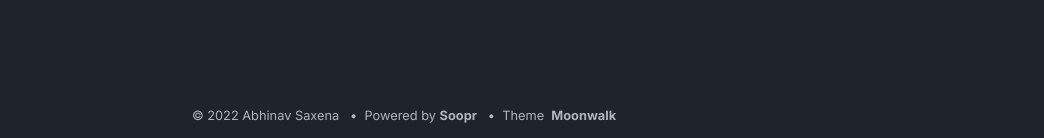
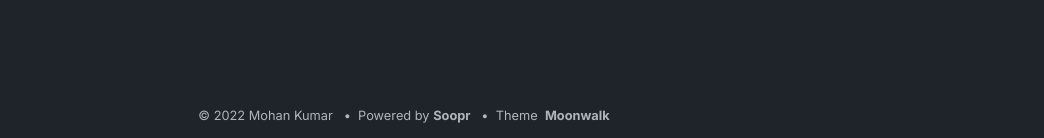
Before and after one commit to mk-devc/mk-devc.github.io, a Jekyll site: the page built from index.md, in a window 1280 px wide and 900 px high, scrolled down 977 px. Shown: the part 759-897 px from the top of the window, without its empty margins (236-1280 px from the left). Built offline with Jekyll 4.4.1, drawn with Linux system fonts in a browser that asks for light colours.

Commit message:
Update _config.yml

```diff
--- a/_config.yml
+++ b/_config.yml
@@ -1,5 +1,5 @@
-title: Moonwalk
-author: Abhinav Saxena
+title: MK Dev
+author: Mohan Kumar
 url: "./mk-devc.github.io"# root address of the site
 description: > # description of the site (multiple lines allowed)
   Moonwalk is a fast and elegant Jekyll theme with a clean dark mode. It comes with horizontal list (for navbar and footer), card list (for portfolio), and a generic vertical list. It is very easy to modify in case you want to build over it - please see _layouts/home.html to do that.
```
